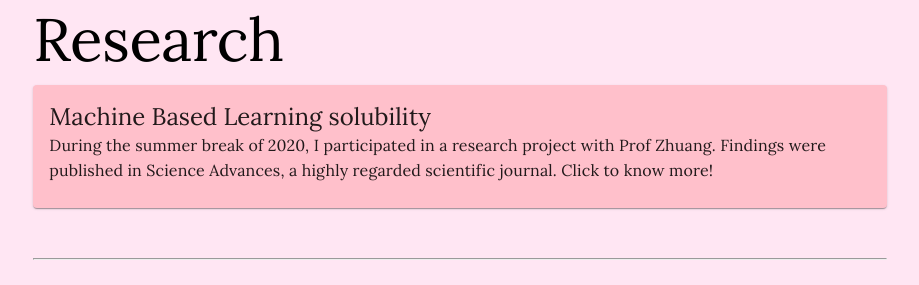
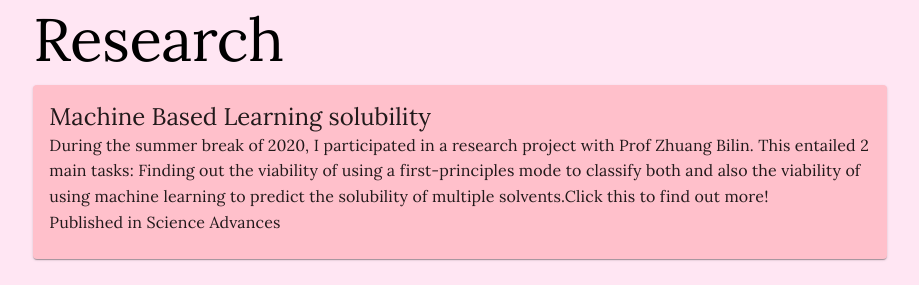
Before and after one commit to virtuoso98/personal-website, a React (Create React App) app: page / in a window 1280 px wide. Shown: the part 2760-3045 px from the top of the page, without its empty margins (180-1099 px from the left). Built offline with nearby package versions, Linux system fonts and the light colour scheme; a web font is replaced by a local one.

Commit message:
small updates on research description

```diff
--- a/package.json
+++ b/package.json
@@ -14,6 +14,7 @@
     "react-dom": "17.0.1",
     "react-router": "5.2.0",
     "react-scripts": "4.0.2",
+    "three": "0.126.1",
     "web-vitals": "1.1.0"
   },
   "scripts": {
--- a/src/components/cards/ProjectCard.jsx
+++ b/src/components/cards/ProjectCard.jsx
@@ -28,8 +28,9 @@ const useStyles = makeStyles((theme) =>
       display: 'flex',
       justifyContent: styleProps => styleProps.iconAlignment === 'left' ? 'flex-start' : 'space-evenly',
       '& img': {
-        marginRight: styleProps => styleProps.iconAlignment  === 'left' ? 20 : 0
-      }
+        marginRight: styleProps => styleProps.iconAlignment  === 'left' ? 15 : 0,
+        marginLeft: styleProps => styleProps.iconAlignment  === 'left' ? 10 : 0,
+      },
     },
   }),
 );
--- a/src/components/skeleton/Research.jsx
+++ b/src/components/skeleton/Research.jsx
@@ -66,8 +66,12 @@ const Research = () => {
                     Machine Based Learning solubility
                   </Typography>
                   <Typography variant="body1">
-                    During the summer break of 2020, I participated in a research project with Prof Zhuang. Findings were published in Science
-                    Advances, a highly regarded scientific journal. Click to know more!
+                    During the summer break of 2020, I participated in a research project with Prof Zhuang Bilin. This entailed 2 main tasks:
+                    Finding out the viability of using a first-principles mode to classify both and also the viability of using machine learning
+                    to predict the solubility of multiple solvents.Click this to find out more!
+                  </Typography>
+                  <Typography>
+                    Published in Science Advances
                   </Typography>
                   </CardContent>
                 </Grid>
```
Also changed, not shown: 1 other file (tests, documents, lock files or other folders).
